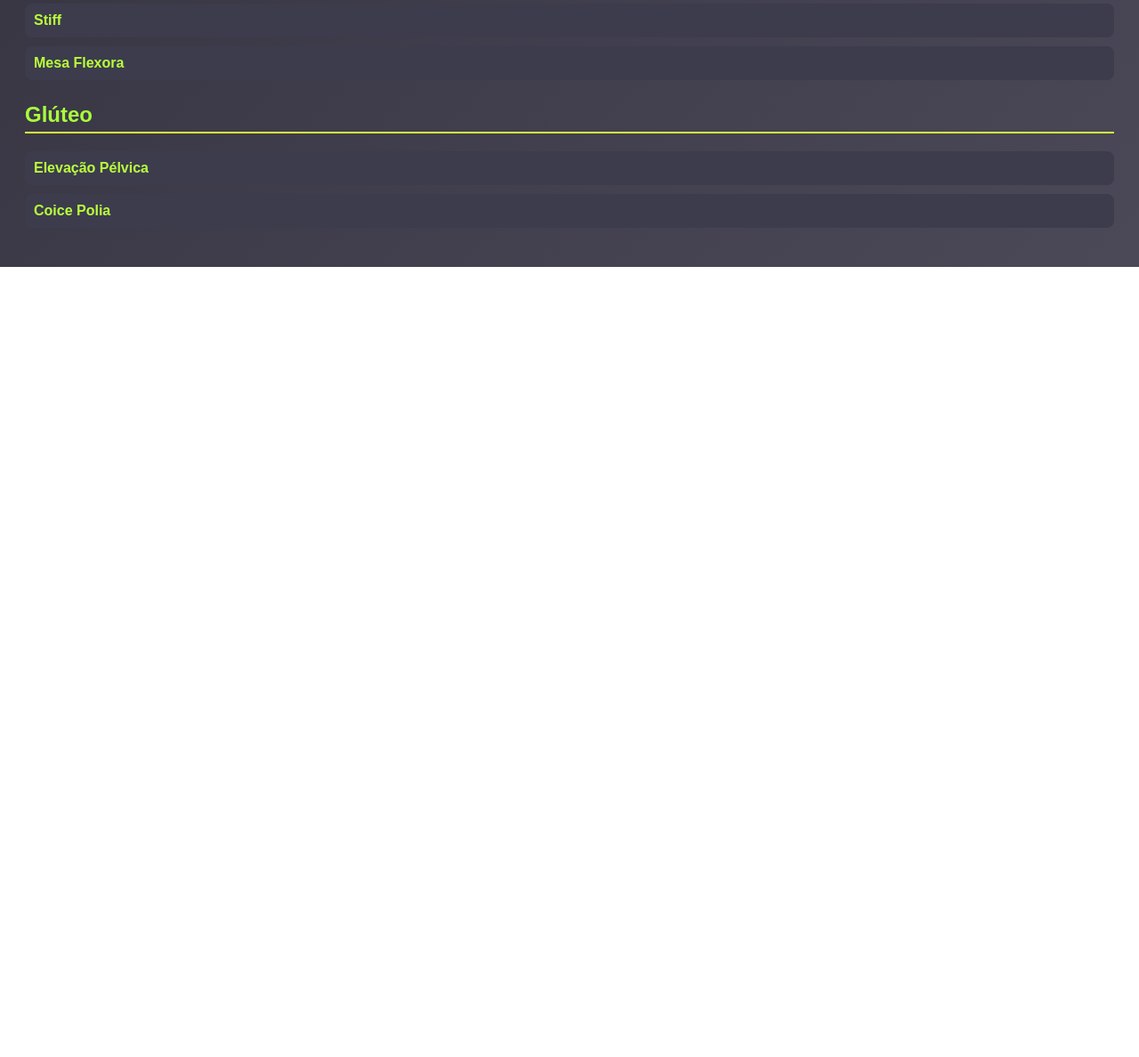
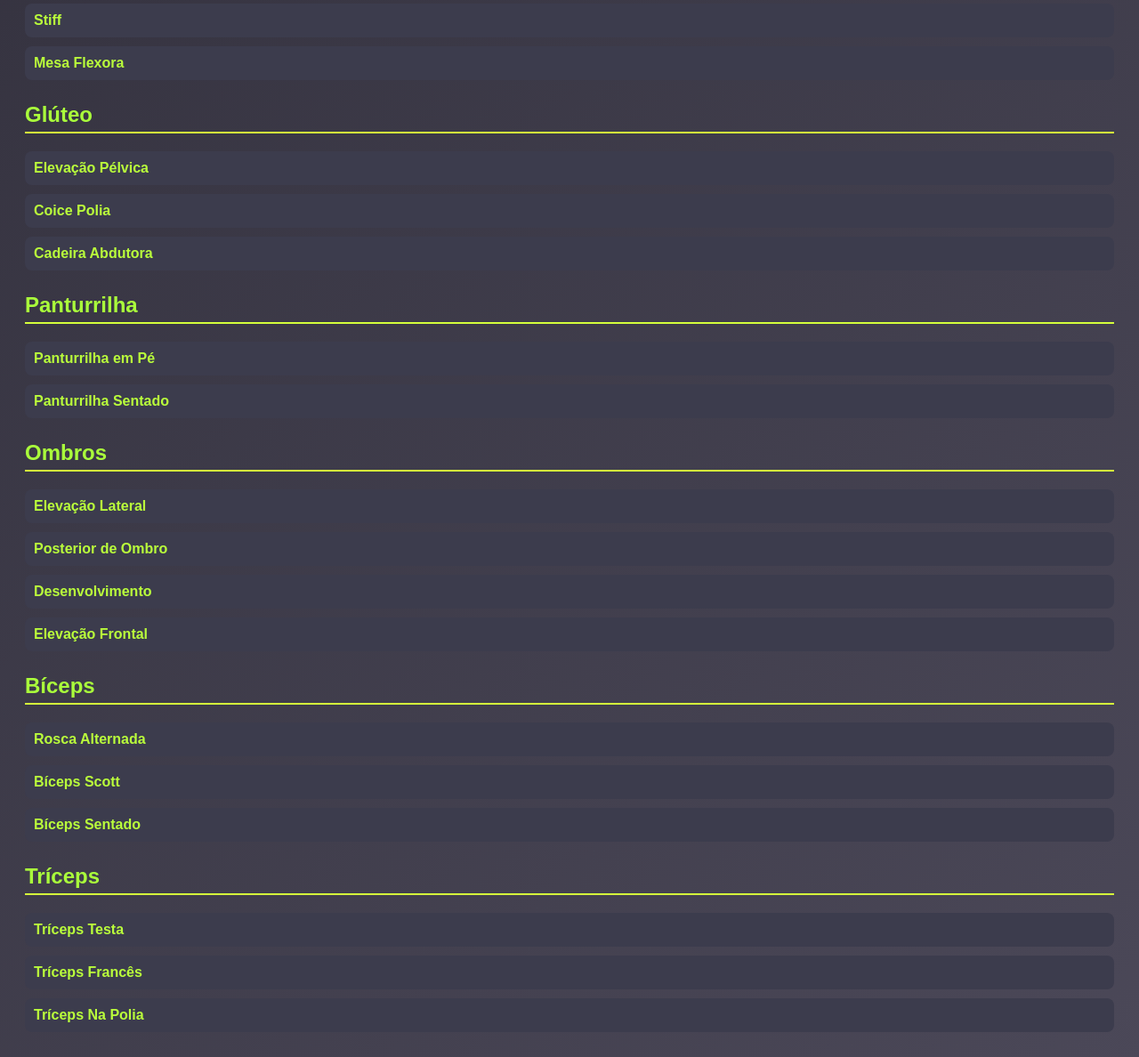
Before and after one commit to vlf0512-ux/OTREINO, a plain HTML site: page duvidas.html in a window 1280 px wide. Shown: the part 966-2154 px from the top of the page at 89% size. Before the commit the page ends 1266 px from the top, so only its background shows below. Drawn offline with Linux system fonts and the light colour scheme.

Commit message:
Update duvidas.html

```diff
--- a/duvidas.html
+++ b/duvidas.html
@@ -87,4 +87,35 @@
   <ul>
     <li><a href="https://www.youtube.com/watch?v=cOvGedlKlD4" target="_blank">Elevação Pélvica</a></li>
     <li><a href="https://www.youtube.com/watch?v=xiC7SP9ZimY" target="_blank">Coice Polia</a></li>
-    <li><a href="https://www.yo
+    <li><a href="https://www.youtube.com/watch?v=CblCvLRAPB8" target="_blank">Cadeira Abdutora</a></li>
+  </ul>
+
+  <h2>Panturrilha</h2>
+  <ul>
+    <li><a href="https://www.youtube.com/shorts/OUCgus8KWas" target="_blank">Panturrilha em Pé</a></li>
+    <li><a href="https://www.youtube.com/shorts/91bIKBrR4Wo" target="_blank">Panturrilha Sentado</a></li>
+  </ul>
+
+  <h2>Ombros</h2>
+  <ul>
+    <li><a href="https://www.youtube.com/watch?v=GqZRmCow0rw" target="_blank">Elevação Lateral</a></li>
+    <li><a href="https://www.youtube.com/watch?v=wUT3hmnzq3c" target="_blank">Posterior de Ombro</a></li>
+    <li><a href="https://www.youtube.com/watch?v=5I7ogOjvdnc" target="_blank">Desenvolvimento</a></li>
+    <li><a href="https://www.youtube.com/watch?v=GqZRmCow0rw" target="_blank">Elevação Frontal</a></li>
+  </ul>
+
+  <h2>Bíceps</h2>
+  <ul>
+    <li><a href="https://www.youtube.com/watch?v=xXp3mV3OOZo" target="_blank">Rosca Alternada</a></li>
+    <li><a href="https://www.youtube.com/watch?v=90_d-DsrOkE" target="_blank">Bíceps Scott</a></li>
+    <li><a href="https://www.youtube.com/watch?v=a1NPJFmCJ5o" target="_blank">Bíceps Sentado</a></li>
+  </ul>
+
+  <h2>Tríceps</h2>
+  <ul>
+    <li><a href="https://www.youtube.com/watch?v=YtC8hg9iWBc" target="_blank">Tríceps Testa</a></li>
+    <li><a href="https://www.youtube.com/watch?v=XMkUtMtcOh0" target="_blank">Tríceps Francês</a></li>
+    <li><a href="https://www.youtube.com/watch?v=M88Bt4MMpkI" target="_blank">Tríceps Na Polia</a></li>
+  </ul>
+  </body>
+</html>
```
